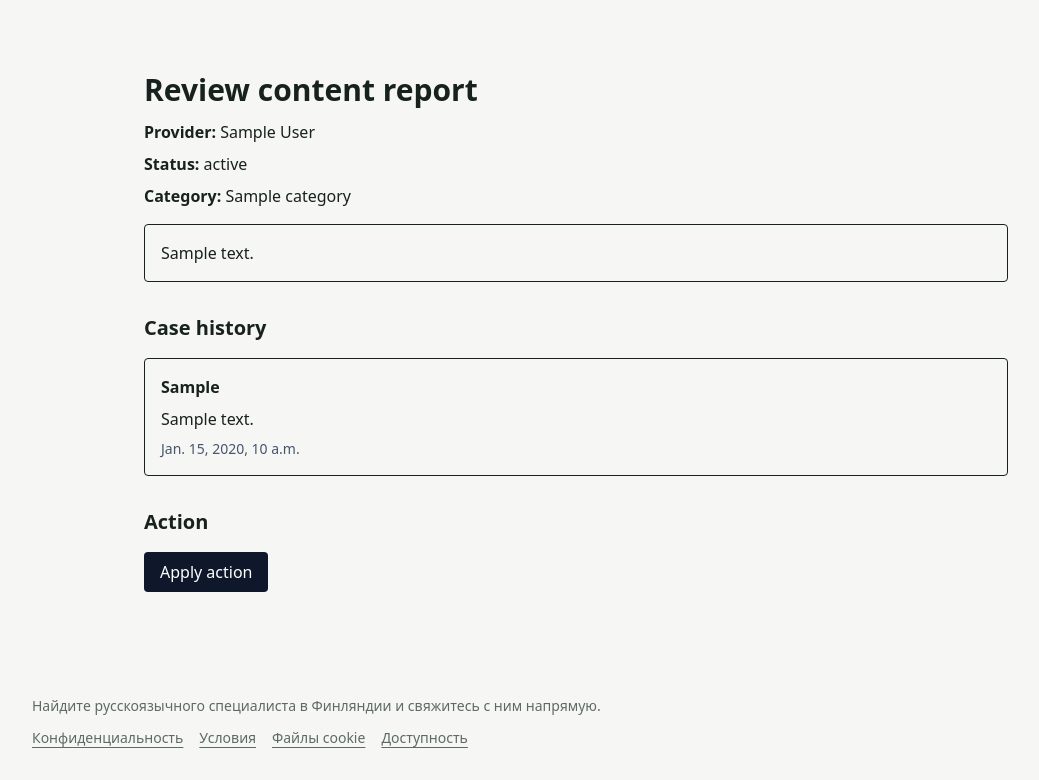
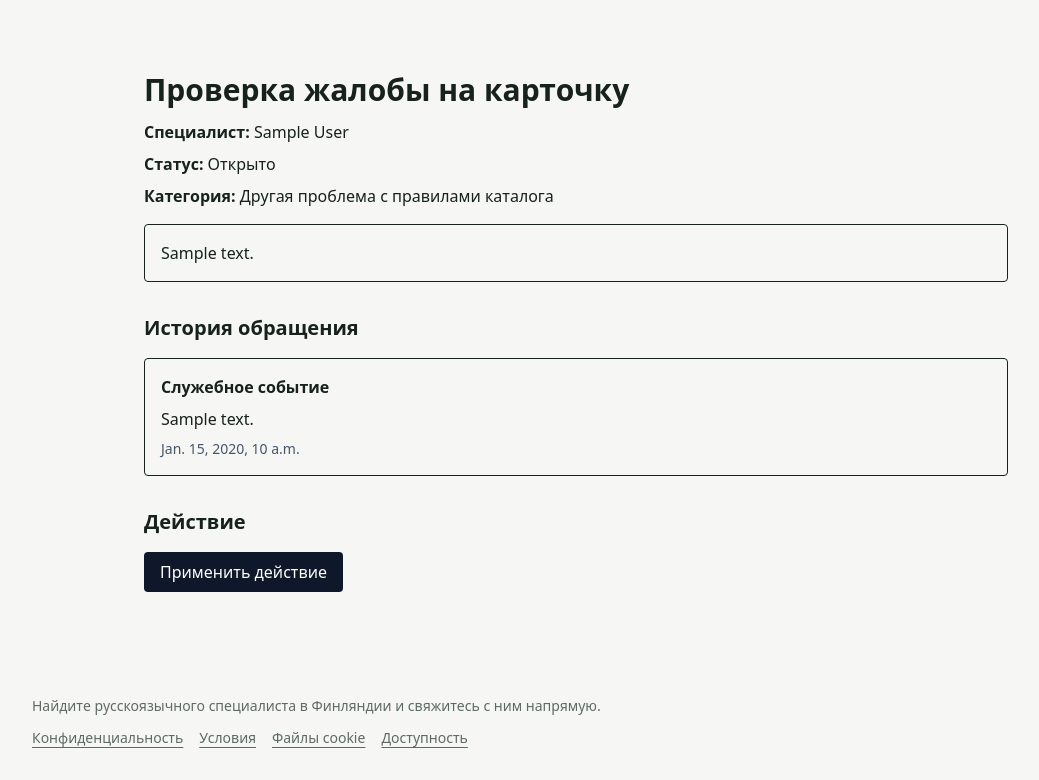
Before and after one commit to StrayForest/palvelut, a Django app: template templates/moderation/staff_case_detail.html in a window 1280 px wide. Shown: the part 77-857 px from the top of the page, without its empty margins (64-1103 px from the left). Run offline with Django 5.2, Linux system fonts and the light colour scheme; the template is opened without the code that fills it: most values are stand-ins (such as "Sample title", 1, 10 or a date in 2020); style sheets or scripts are compiled from the project's sources; parts of the project's set-up code (start-up, migrations or seed data) failed here and were passed over; some libraries are stand-ins or nearby versions.

Commit message:
P6: translate staff report review

```diff
--- a/templates/moderation/staff_case_detail.html
+++ b/templates/moderation/staff_case_detail.html
@@ -1,27 +1,27 @@
 {% extends "base.html" %}
-{% block title %}Review content report · Finrix Palvelut{% endblock %}
+{% block title %}Проверка жалобы · Finrix Palvelut{% endblock %}
 {% block content %}
 <section class="mx-auto max-w-4xl px-4 py-10">
-  <h1 class="text-3xl font-bold">Review content report</h1>
-  <p class="mt-3"><strong>Provider:</strong> {{ case.provider.display_name }}</p>
-  <p class="mt-2"><strong>Status:</strong> {{ case.get_status_display }}</p>
-  <p class="mt-2"><strong>Category:</strong> {{ case.content_report.category }}</p>
+  <h1 class="text-3xl font-bold">Проверка жалобы на карточку</h1>
+  <p class="mt-3"><strong>Специалист:</strong> {{ case.provider.display_name }}</p>
+  <p class="mt-2"><strong>Статус:</strong> {% if case.status == 'open' %}Открыто{% elif case.status == 'resolved' %}Решено{% elif case.status == 'dismissed' %}Отклонено{% else %}{{ case.status }}{% endif %}</p>
+  <p class="mt-2"><strong>Категория:</strong> {% if case.content_report.category == 'incorrect_content' %}Неточная или устаревшая информация{% elif case.content_report.category == 'impersonation' %}Выдача себя за другое лицо или спор о праве на карточку{% elif case.content_report.category == 'illegal_or_harmful' %}Предположительно незаконное или вредоносное содержание{% else %}Другая проблема с правилами каталога{% endif %}</p>
   <div class="mt-4 rounded border p-4 whitespace-pre-wrap">{{ case.content_report.details }}</div>
-  <h2 class="mt-8 text-xl font-semibold">Case history</h2>
+  <h2 class="mt-8 text-xl font-semibold">История обращения</h2>
   <div class="mt-4 space-y-3">
     {% for event in events %}
       <article class="rounded border p-4">
-        <strong>{{ event.event_type }}</strong>
+        <strong>{% if event.event_type == 'report.received' %}Жалоба получена{% elif event.event_type == 'provider.notice' %}Уведомление специалисту{% elif event.event_type == 'provider.appeal' %}Ответ специалиста{% elif event.event_type == 'case.resolved' %}Обращение решено{% elif event.event_type == 'case.dismissed' %}Обращение отклонено{% else %}Служебное событие{% endif %}</strong>
         {% if event.note %}<p class="mt-2 whitespace-pre-wrap">{{ event.note }}</p>{% endif %}
         <p class="mt-2 text-sm text-slate-600">{{ event.created_at }}</p>
       </article>
     {% endfor %}
   </div>
-  <h2 class="mt-8 text-xl font-semibold">Action</h2>
+  <h2 class="mt-8 text-xl font-semibold">Действие</h2>
   <form method="post" class="mt-4 space-y-4">
     {% csrf_token %}
     {{ form.as_p }}
-    <button type="submit" class="rounded bg-slate-900 px-4 py-2 text-white">Apply action</button>
+    <button type="submit" class="rounded bg-slate-900 px-4 py-2 text-white">Применить действие</button>
   </form>
 </section>
 {% endblock %}
```
